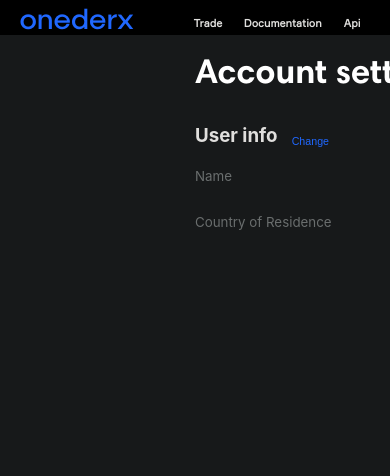
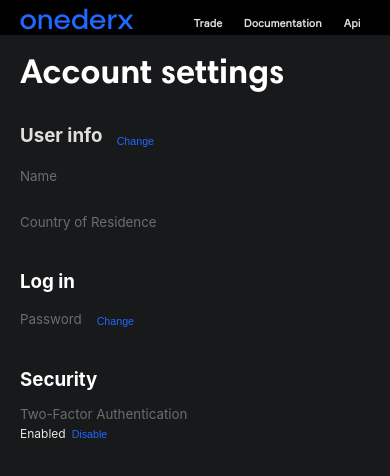
Before and after one commit to Stadionova/test-proj__onederx, a React (Create React App) app: page / in a window 390 px wide. Shown: the top 476 px of the page. Built offline with nearby package versions, Linux system fonts and the light colour scheme.

Commit message:
made AccountSettings Component layout responsive

```diff
--- a/src/Components/AccountSetting/AccountSetting.module.css
+++ b/src/Components/AccountSetting/AccountSetting.module.css
@@ -40,3 +40,13 @@ button {
   color: rgb(32, 104, 255);
   font-size: 8pt;
 }
+
+@media (max-width: 900px) {
+  .userBlocks {
+    display: block;
+  }
+
+  .container__settings {
+    margin: 20px;
+  }
+}
--- a/src/Components/EditModeUserInfo/EditModeUserInfo.js
+++ b/src/Components/EditModeUserInfo/EditModeUserInfo.js
@@ -31,7 +31,9 @@ class EditModeUserInfo extends React.Component {
           </div>
           <div>
             <div><span>Country of Residence</span></div>
-            <input maxlength="15" type='search' value={this.state.country} onChange={this.typeCountry}></input>
+            <div>
+              <input maxlength="15" type='search' value={this.state.country} onChange={this.typeCountry}></input>
+            </div>
           </div>
           <div className='editModeUserInfo__update'>
             <button onClick={this.closeModalWindowAndSave}>Update</button>
--- a/src/Components/Header/Header.css
+++ b/src/Components/Header/Header.css
@@ -35,3 +35,9 @@
   display: flex;
   margin-top: 5px;
 }
+
+/* @media (max-width: 1000px) {
+  .header {
+    display: block;
+  }
+} */
--- a/src/Components/Login/Login.css
+++ b/src/Components/Login/Login.css
@@ -40,3 +40,9 @@
   color: rgb(106, 110, 110);
   font-size: 10pt;
 }
+
+@media (max-width: 900px) {
+  .logIn__container {
+    margin-top: 40px;
+  }
+}
--- a/src/Components/Security/Security.css
+++ b/src/Components/Security/Security.css
@@ -29,3 +29,9 @@
   color: rgb(143, 173, 238);
   transition: 1s;
 }
+
+@media (max-width: 900px) {
+  .security__container {
+    margin-top: 40px;
+  }
+}
```
Also changed, not shown: src/Components/App/App.css (+38 -0 lines).
